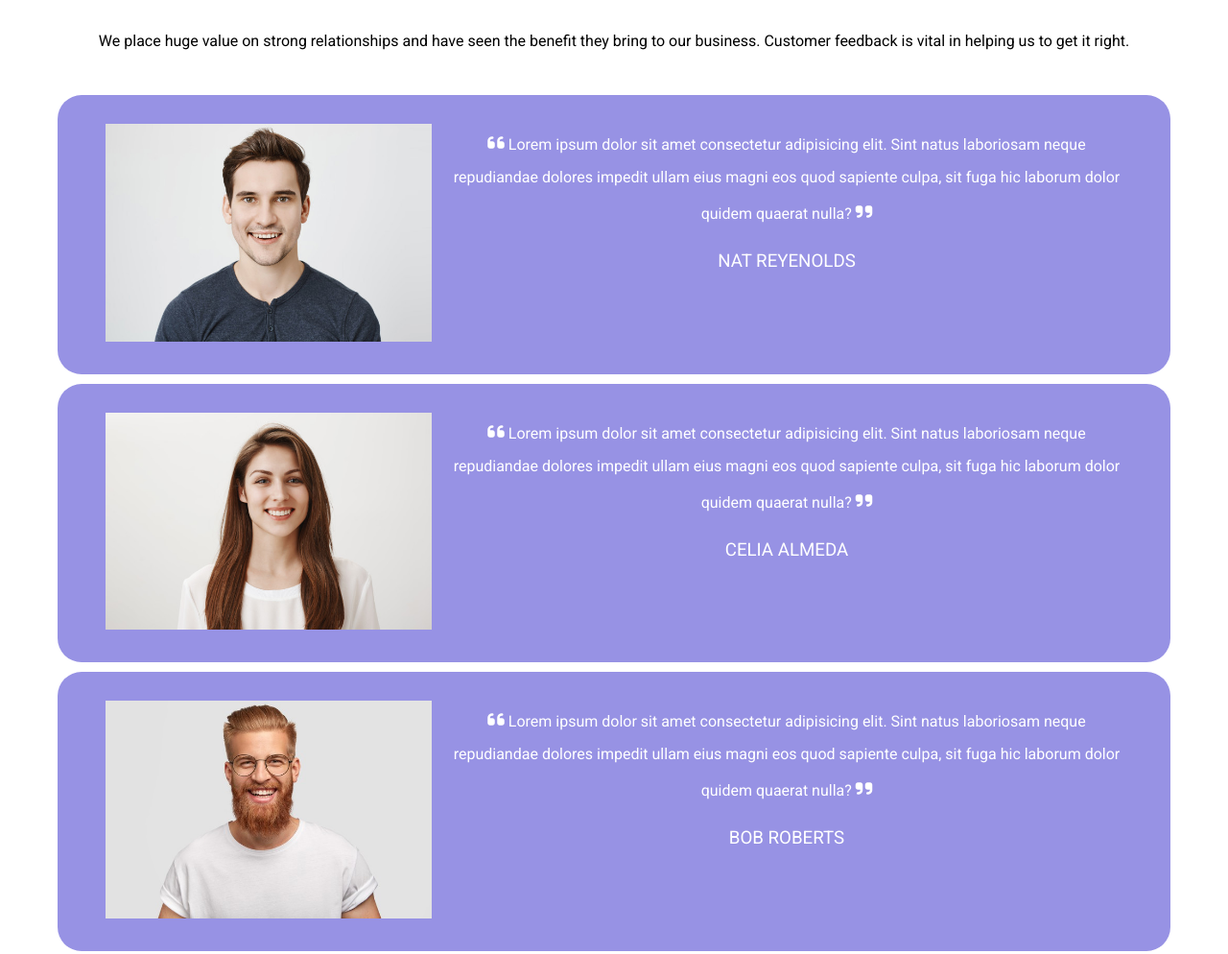
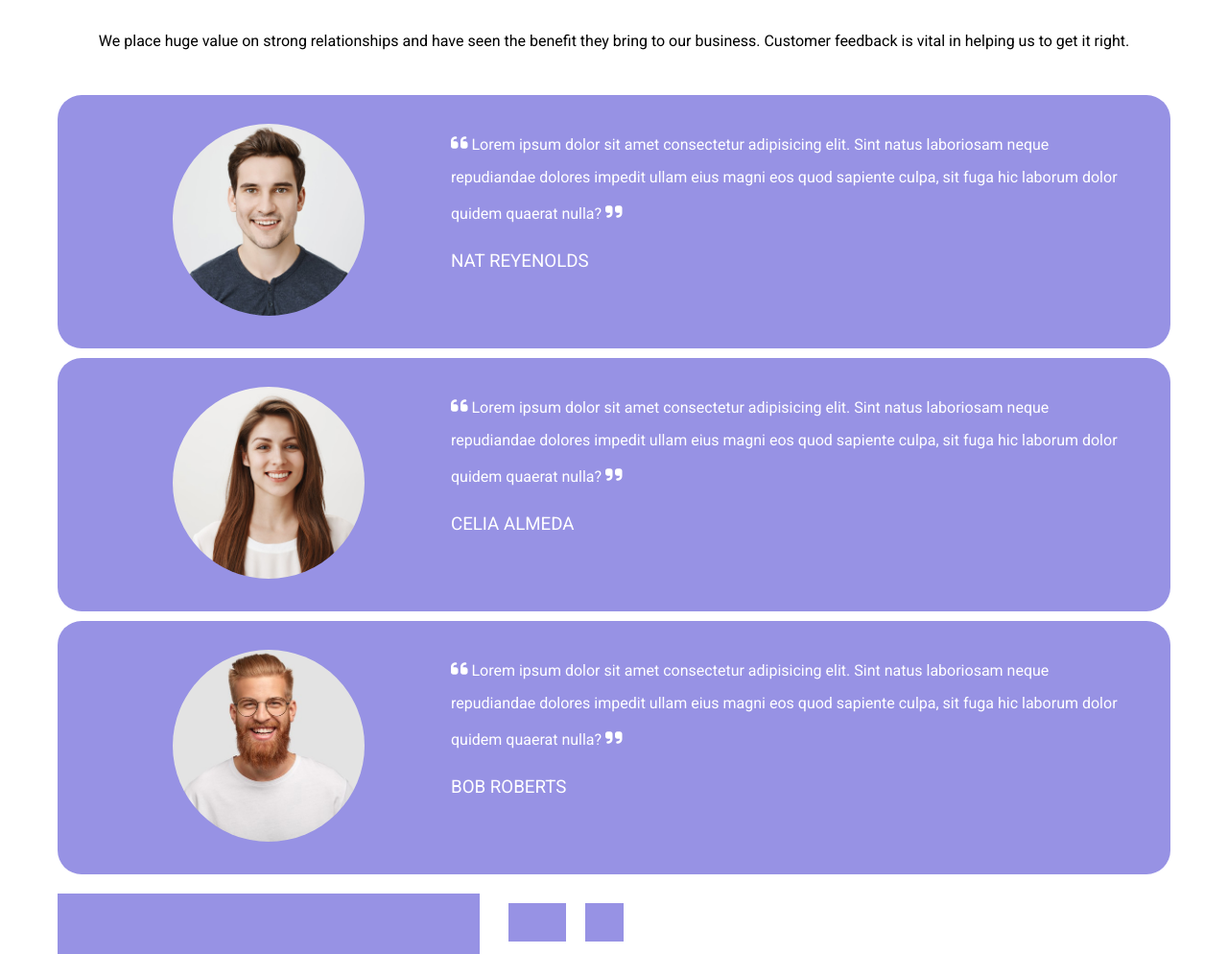
Before and after one commit to alex02r/htmlcss-responsive-layout, a plain HTML site: page index.html in a window 1280 px wide. Shown: the part 2063-3057 px from the top of the page at 96% size. Drawn offline with Linux system fonts and the light colour scheme.

Commit message:
[UPGRADE]Add All third section of main page

```diff
--- a/css/style.css
+++ b/css/style.css
@@ -146,6 +146,7 @@ header i{
     padding: 15px 20px;
     font-weight: 800;
 }
+
 /* third section */
 /* title of section */
 .testimonial .content{
@@ -164,6 +165,19 @@ header i{
     font-weight: 400;
 }
 /* testimonial */
+.user-img{
+    display: inline-block; /* per centrarlo con text align */
+    position: relative;
+    width: 200px;
+    height: 200px;
+    overflow: hidden; /* per applicare il border radius */
+    border-radius: 50%;
+}
+.user-img img{
+    width: auto;
+    height: 100%;
+    margin-left: -50px;
+}
 .user{
     color: white;
 }
@@ -192,7 +206,9 @@ footer{
     }
 
     /* to fix third section */
-
+    .user{
+        text-align: left;
+    }
     /* to fix section with six column */
     .col-50-media{
         width: calc(100% / 2 - 20px);
```
